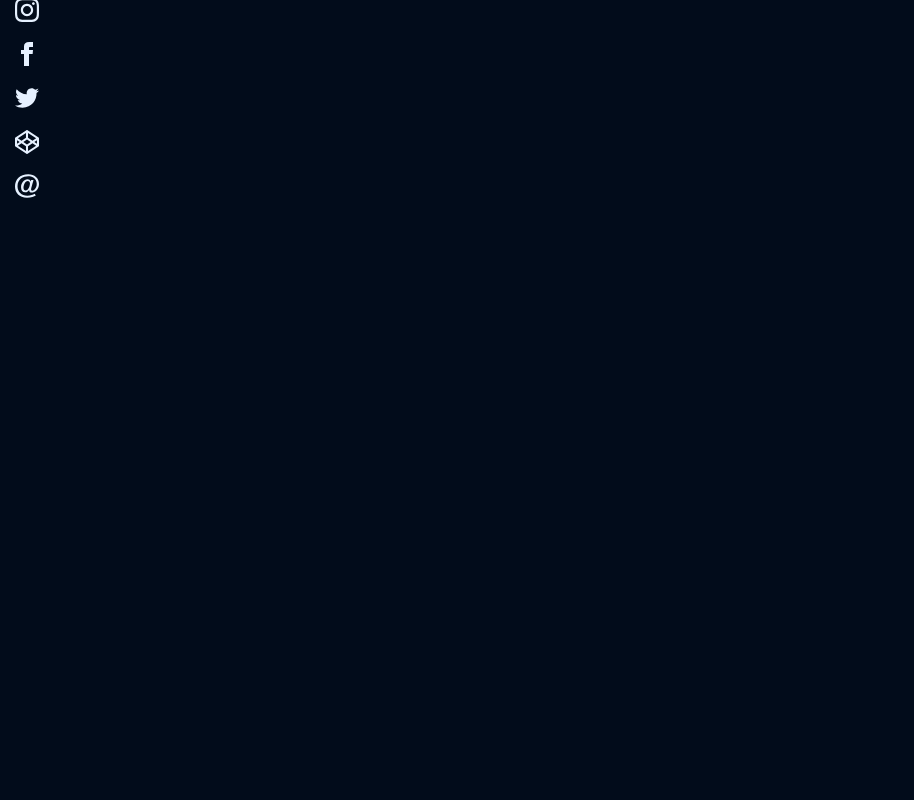
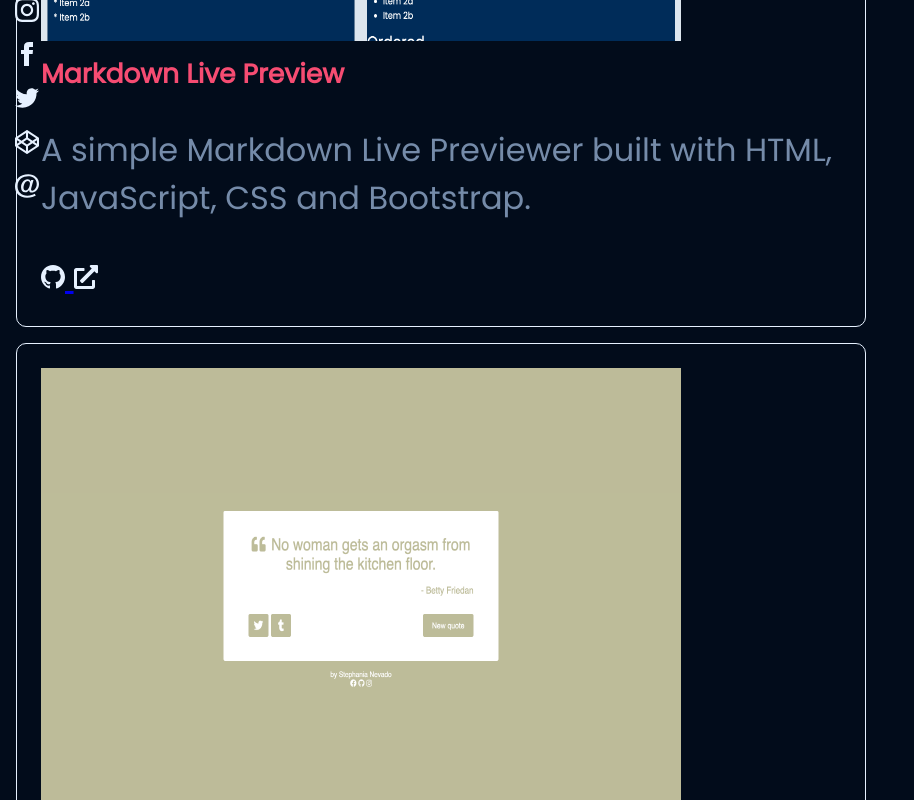
Before and after one commit to stephanianevado/portfolio, a Next.js app: page /work in a window 1280 px wide. Shown: the part 560-1360 px from the top of the page, without its empty margins (0-914 px from the left). Before the commit the page ends 800 px from the top, so only its background shows below. Built offline with nearby package versions, Linux system fonts and the light colour scheme.

Commit message:
creating work session with work components and icons

```diff
--- a/components/Icons.jsx
+++ b/components/Icons.jsx
@@ -162,3 +162,18 @@ export const HamburgerIcon = () => (
     </g>
   </svg>
 )
+
+export const LinkIcon = () => {
+  return (
+      <Svg width="24" height="24" viewBox="0 0 24 24" fill="none" xmlns="http://www.w3.org/2000/svg">
+        <g clip-path="url(#clip0)">
+          <path d="M20.25 15H18.75C18.5511 15 18.3603 15.079 18.2197 15.2197C18.079 15.3603 18 15.5511 18 15.75V21H3V6H9.75C9.94891 6 10.1397 5.92098 10.2803 5.78033C10.421 5.63968 10.5 5.44891 10.5 5.25V3.75C10.5 3.55109 10.421 3.36032 10.2803 3.21967C10.1397 3.07902 9.94891 3 9.75 3H2.25C1.65326 3 1.08097 3.23705 0.65901 3.65901C0.237053 4.08097 0 4.65326 0 5.25L0 21.75C0 22.3467 0.237053 22.919 0.65901 23.341C1.08097 23.7629 1.65326 24 2.25 24H18.75C19.3467 24 19.919 23.7629 20.341 23.341C20.7629 22.919 21 22.3467 21 21.75V15.75C21 15.5511 20.921 15.3603 20.7803 15.2197C20.6397 15.079 20.4489 15 20.25 15ZM22.875 0H16.875C15.8733 0 15.3727 1.21453 16.0781 1.92188L17.753 3.59672L6.32812 15.0173C6.22325 15.1219 6.14003 15.2461 6.08325 15.3828C6.02647 15.5195 5.99724 15.6662 5.99724 15.8142C5.99724 15.9623 6.02647 16.1089 6.08325 16.2456C6.14003 16.3824 6.22325 16.5066 6.32812 16.6111L7.39078 17.6719C7.4953 17.7768 7.61949 17.86 7.75624 17.9168C7.89298 17.9735 8.03959 18.0028 8.18766 18.0028C8.33572 18.0028 8.48233 17.9735 8.61908 17.9168C8.75582 17.86 8.88001 17.7768 8.98453 17.6719L20.4037 6.24938L22.0781 7.92188C22.7812 8.625 24 8.13281 24 7.125V1.125C24 0.826631 23.8815 0.540483 23.6705 0.329505C23.4595 0.118526 23.1734 0 22.875 0V0Z" fill="#E6F1FF"/>
+        </g>
+        <defs>
+          <clipPath id="clip0">
+            <rect width="24" height="24" fill="white"/>
+          </clipPath>
+        </defs>
+      </Svg>
+  )
+}
--- /dev/null
+++ b/components/WorkComp.js
@@ -0,0 +1,41 @@
+import styled from 'styled-components'
+import {grey, pink, white} from './colors'
+import {GitHubIcon, LinkedinIcon, LinkIcon} from "./Icons";
+
+const WorkWrapper = styled.div`
+  width: 50rem;
+  font-size: 2rem;
+  margin: 1rem;
+  padding: 1.5rem;
+  text-align: left;
+  color: ${grey};
+  text-decoration: none;
+  border: 1px solid ${white};
+  border-radius: 10px;
+  transition: color 0.15s ease, border-color 0.15s ease;
+  h5 {
+    color: ${pink};
+  }
+  &:hover {
+    color: ${pink};
+    border-color: ${pink};
+    cursor: pointer;
+  }
+`
+const Img = styled.img`
+  max-width: 60rem;
+  max-height: 50rem;
+  width: 40rem;
+  height: 30rem;
+`
+export const WorkComp = ({imagen, title, description, github, pages}) => {
+    return (
+        <WorkWrapper>
+            <Img src={imagen}/>
+            <h5>{title}</h5>
+            <p>{description}</p>
+            <a href={github} target="_blank"><GitHubIcon/> </a>
+            <a href={pages} target="_blank"><LinkIcon/></a>
+        </WorkWrapper>
+)
+}
--- a/pages/work.js
+++ b/pages/work.js
@@ -1,20 +1,56 @@
 import Head from 'next/head'
-import { FooterPortfolio } from '../components/footer-portfolio'
-import { NavBar } from '../components/NavBar'
-import { Titles } from '../components/Titles'
+import {FooterPortfolio} from '../components/footer-portfolio'
+import {NavBar} from '../components/NavBar'
+import {Titles} from '../components/Titles'
+import {WorkComp} from '../components/WorkComp'
 
 const MyWorks = () => {
     return (
         <>
             <Head>
                 <title>Stephania Nevado's portfolio</title>
-        <link rel="icon" href="/favicon.ico" />
+                <link rel="icon" href="/favicon.ico"/>
             </Head>
-      <NavBar />
+            <NavBar/>
             <main>
-        <Titles number="03" title="My work" />
+                <Titles number="03" title="My work"/>
+                <WorkComp
+                    imagen="/Markdown live preview.png"
+                    title="Markdown Live Preview"
+                    description="A simple Markdown Live Previewer built with HTML, JavaScript, CSS and Bootstrap."
+                    github="https://github.com/stephanianevado/markdown-live-previewer"
+                    pages="https://stephanianevado.github.io/markdown-live-previewer/"
+                />
+                <WorkComp
+                    imagen="/Feminist quote machine 1.png"
+                    title="Feminist Quote Machine"
+                    description="A simple quote machine built with HTML, CSS, JS, jQuery, Bootstrap and React."
+                    github="https://github.com/stephanianevado/feminist-quote-machine"
+                    pages="https://stephanianevado.github.io/feminist-quote-machine/"
+                />
+                <WorkComp
+                    imagen="/Star wars music box.png"
+                    title="Star Wars Music Box"
+                    description="A simple Star Wars Music Box built with React and CSS."
+                    github="https://github.com/stephanianevado/star-wars-music-box"
+                    pages="https://stephanianevado.github.io/star-wars-music-box/"
+                />
+                <WorkComp
+                    imagen="/JS calculator.png"
+                    title="JavaScript Calculator"
+                    description="A simple calculator built with React and CSS."
+                    github="https://github.com/stephanianevado/javascript-calculator"
+                    pages="https://stephanianevado.github.io/javascript-calculator/"
+                />
+                <WorkComp
+                    imagen="/Pomodoro clock.png"
+                    title="Pomodoro Clock"
+                    description="A simple Pomodoro Clock built with React, Materialize and CSS."
+                    github="https://github.com/stephanianevado/pomodoro-clock"
+                    pages="https://stephanianevado.github.io/pomodoro-clock/"
+                />
             </main>
-      <FooterPortfolio />
+            <FooterPortfolio/>
         </>
     )
 }
```
Also changed, not shown: public/logoopenlink.svg (added). Lines whose indentation alone changed are shown as unchanged.
